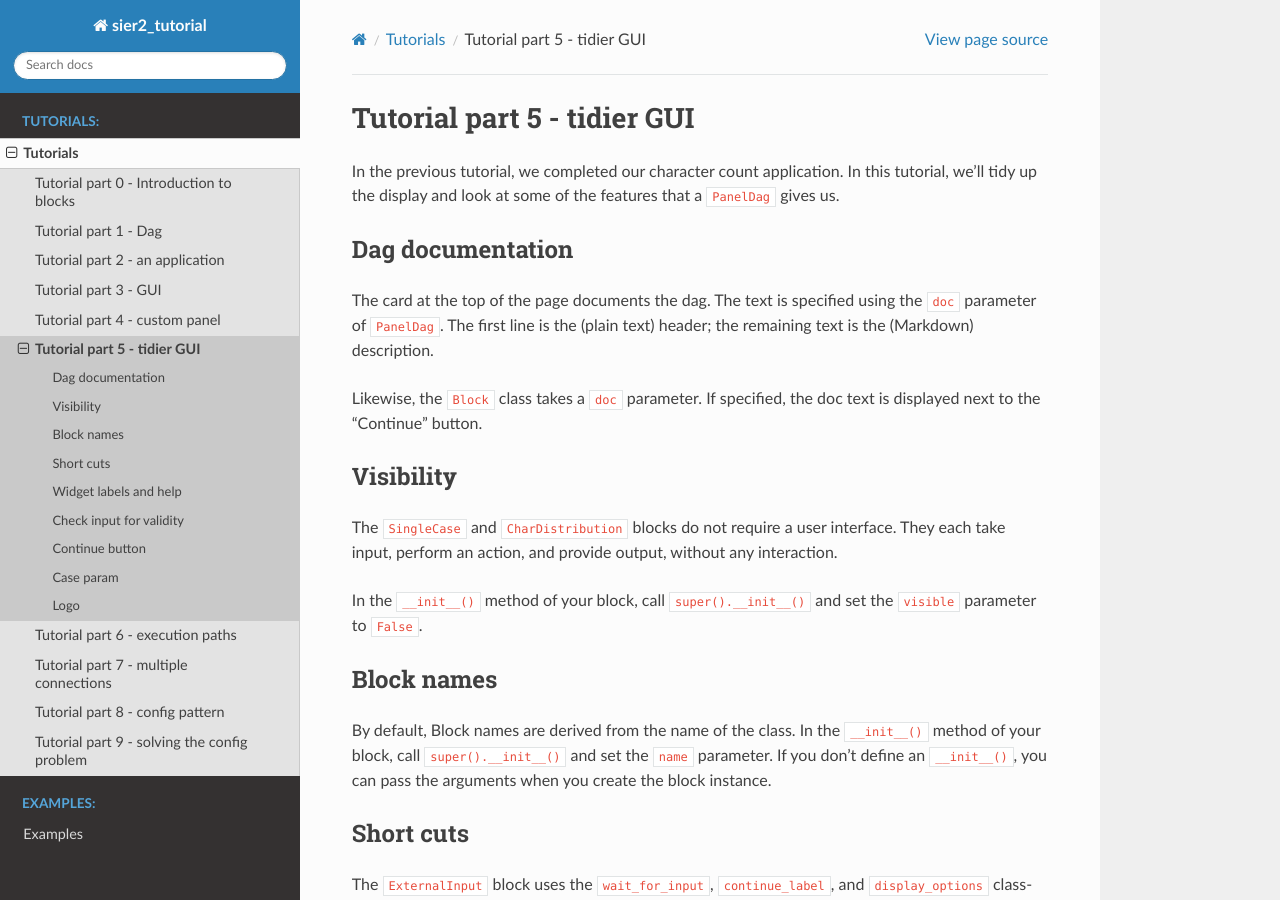
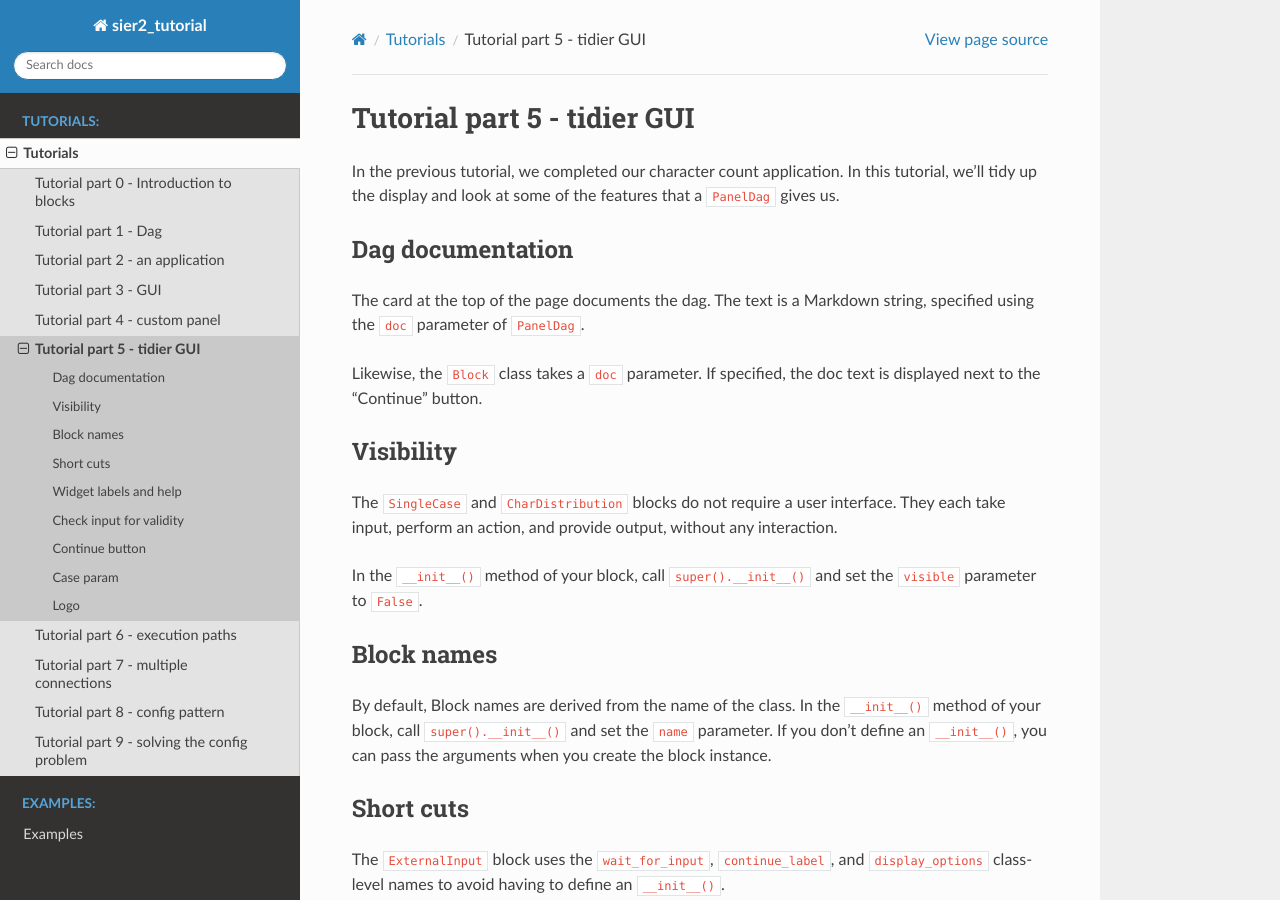
Before and after one commit to sier2/sier2-tutorial, a Sphinx documentation site: the page built from docs/source/tutorials/tutorial_5.rst, in a window 1280 px wide and 900 px high. Built offline with Sphinx 7.4.7 and the Read the Docs theme 3.1.0, drawn with Linux system fonts in a browser that asks for light colours; the version number could not be read and is left out.

Commit message:
Update tutorial.

```diff
--- a/docs/source/tutorials/tutorial_5.rst
+++ b/docs/source/tutorials/tutorial_5.rst
@@ -8,9 +8,8 @@ that a ``PanelDag`` gives us.
 Dag documentation
 ^^^^^^^^^^^^^^^^^
 
-The card at the top of the page documents the dag. The text is specified using
-the ``doc`` parameter of ``PanelDag``. The first line is the (plain text) header;
-the remaining text is the (Markdown) description.
+The card at the top of the page documents the dag. The text is a Markdown string,
+specified using the ``doc`` parameter of ``PanelDag``.
 
 Likewise, the ``Block`` class takes a ``doc`` parameter. If specified,
 the doc text is displayed next to the "Continue" button.
```
Also changed, not shown: 1 other file.
